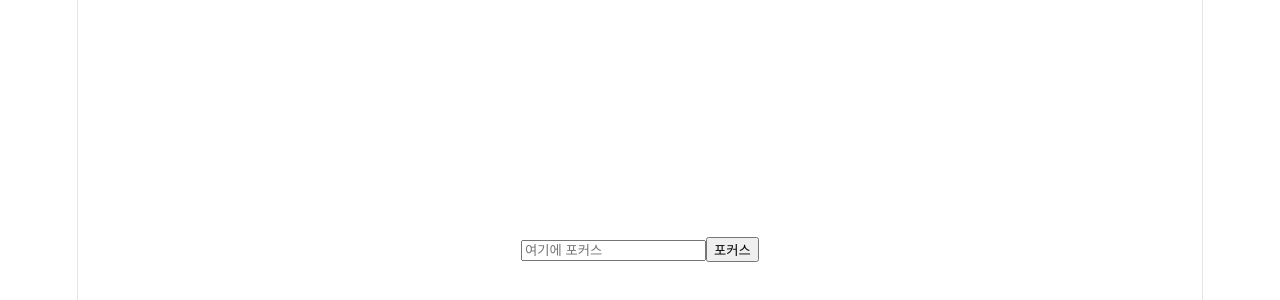
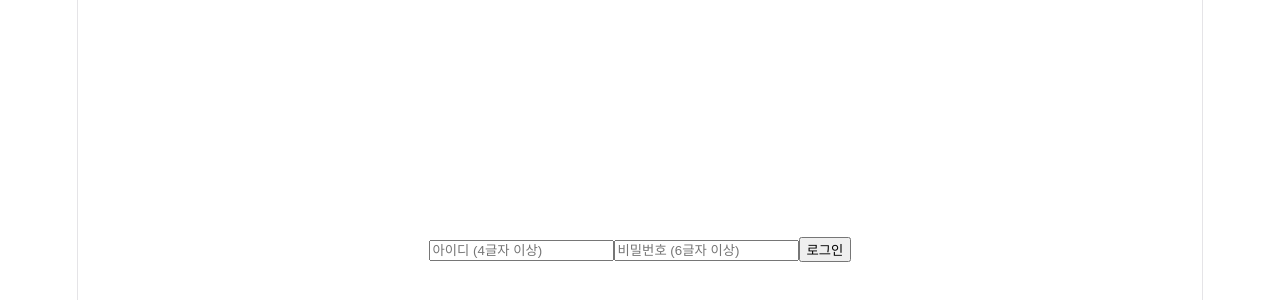
Before and after one commit to jeongbin-k/react-practice, a React (Vite) app: page / in a window 1280 px wide. Shown: the part 152-452 px from the top of the page. Built offline with nearby package versions, Linux system fonts and the light colour scheme.

Commit message:
useRef 실무 예제 완료

```diff
--- a/src/App.jsx
+++ b/src/App.jsx
@@ -1,11 +1,11 @@
-import Practice15 from "./components/Practice15";
+import Practice16 from "./components/Practice16";
 import "./App.css";
 
 function App() {
   return (
     <>
       <section id="center">
-        <Practice15 />
+        <Practice16 />
       </section>
     </>
   );
--- /dev/null
+++ b/src/components/Practice16.tsx
@@ -0,0 +1,31 @@
+import { useRef } from "react";
+
+function Practice16() {
+  const idRef = useRef<HTMLInputElement>(null);
+  const pwRef = useRef<HTMLInputElement>(null);
+
+  const handleLogin = () => {
+    // 조건
+    // 아이디가 4글자 미만이면 아이디에 input 포커스
+    // 비밀번호가 6글자 미만이면 비밀번호에 input 포커스
+    // 둘 다 통과하면 콘솔에 "로그인 성공!" 츌력
+    if ((idRef.current?.value.length ?? 0) < 4) {
+      idRef.current?.focus();
+      return;
+    }
+    if ((pwRef.current?.value.length ?? 0) < 6) {
+      pwRef.current?.focus();
+      return;
+    }
+    console.log("로그인 성공!");
+  };
+  return (
+    <div>
+      <input ref={idRef} type="text" placeholder="아이디 (4글자 이상)" />
+      <input ref={pwRef} type="password" placeholder="비밀번호 (6글자 이상)" />
+      <button onClick={handleLogin}>로그인</button>
+    </div>
+  );
+}
+
+export default Practice16;
```
